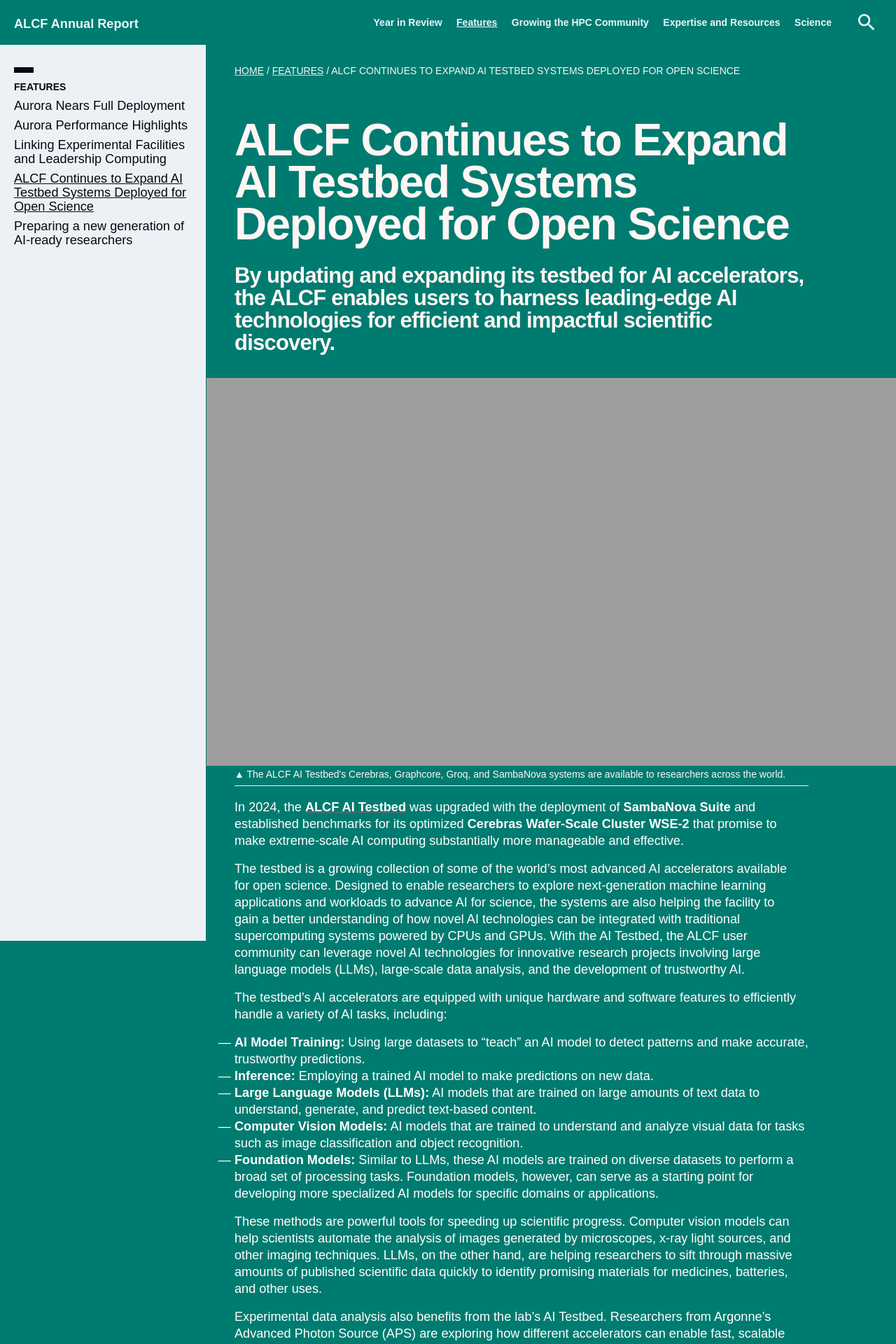
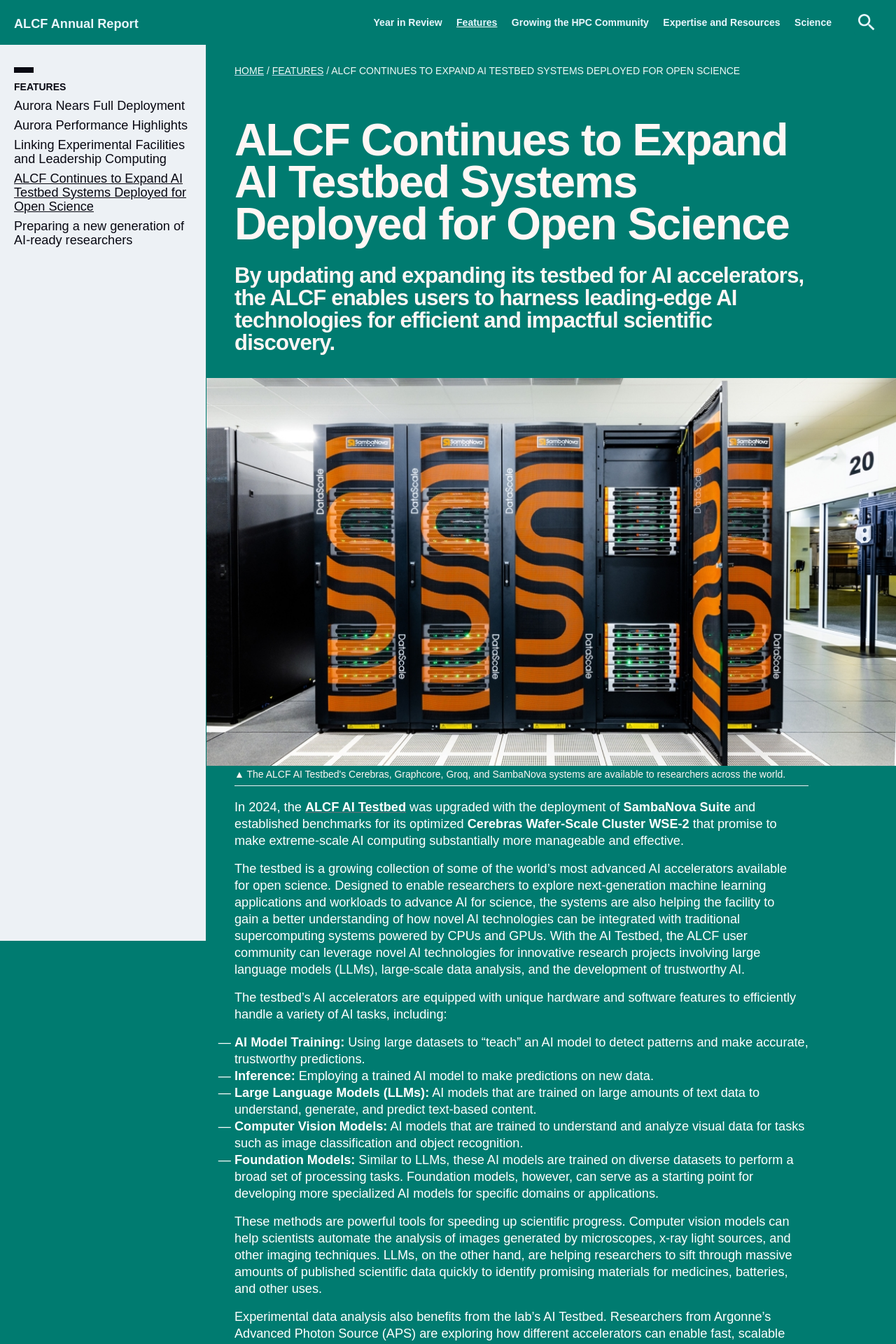
Before and after one commit to argonne-lcf/AR2024, a Jekyll site: the page built from 02_features/alcf-ai-testbed.md, in a window 1280 px wide. Shown: the top 1920 px of the page at 70% size. Built offline with Jekyll 4.4.1, drawn with Linux system fonts in a browser that asks for light colours; some web fonts are replaced.

Commit message:
Update alcf-ai-testbed.md
hero image

```diff
--- a/02_features/alcf-ai-testbed.md
+++ b/02_features/alcf-ai-testbed.md
@@ -5,7 +5,7 @@
 permalink: features/alcf-ai-testbed
 
 title: ALCF Continues to Expand AI Testbed Systems Deployed for Open Science
-hero-img-source: ALCFAITestbed-2023.jpg
+hero-img-source: AI-testbed-sambanova.jpg
 hero-img-caption: "The ALCF AI Testbed's Cerebras, Graphcore, Groq, and SambaNova systems are available to researchers across the world."
 intro: "By updating and expanding its testbed for AI accelerators, the ALCF enables users to harness leading-edge AI technologies for efficient and impactful scientific discovery."
 ---
```
